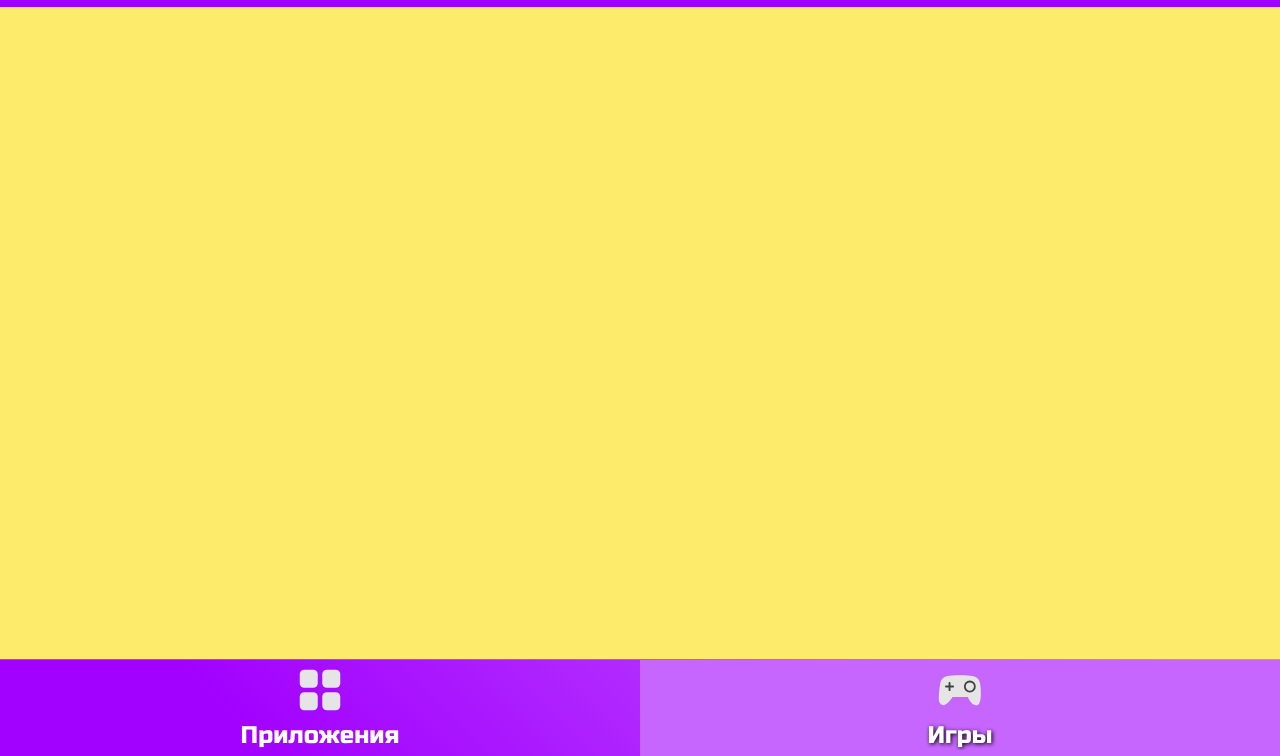
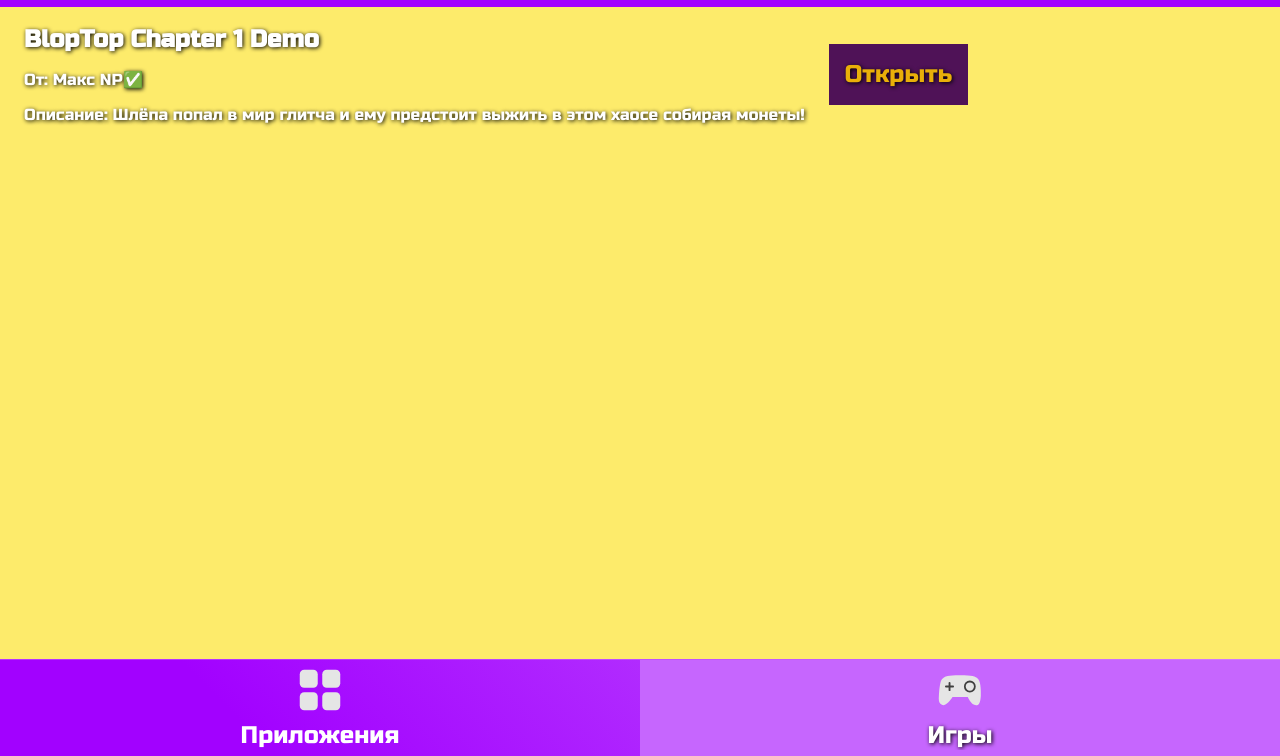
Before and after one commit to BashOfficial/BashUI-0.8-test, a plain HTML site: page bm/games.html in a window 1280 px wide. Shown: the part 44-800 px from the top of the page. Drawn offline with nearby package versions, Linux system fonts and the light colour scheme.

Commit message:
Add files via upload

```diff
--- a/bm/games.html
+++ b/bm/games.html
@@ -14,7 +14,15 @@
         <input class="sear" placeholder="Введите название приложения" type="text">
     </div><br>
     <main>
-
+    	<div class="app">
+			<div>
+				<h1>BlopTop Chapter 1 Demo</h1>
+				<p>От: Макс NP✅</p>
+				<p>Описание: Шлёпа попал в мир глитча и ему предстоит выжить в этом хаосе собирая монеты!</p>
+			</div>
+			<div>
+				<a class="open" href="https://scratch.mit.edu/projects/798995139/">Открыть</a>
+			</div>
     </main>
 	<div class="footer">
 		<div class="tabs">
```
